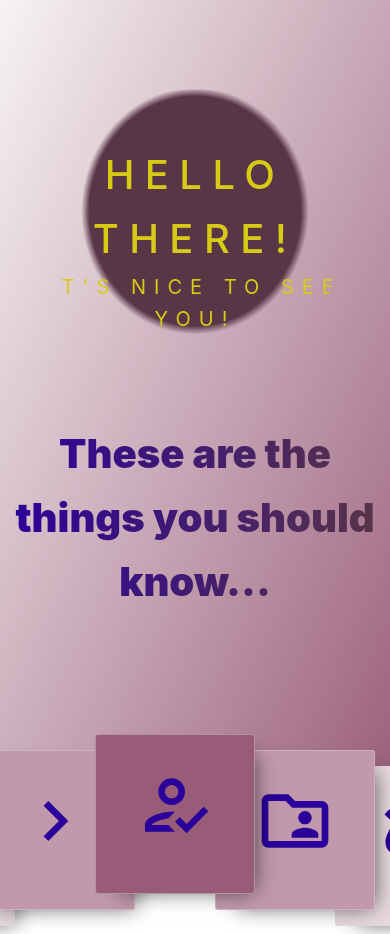
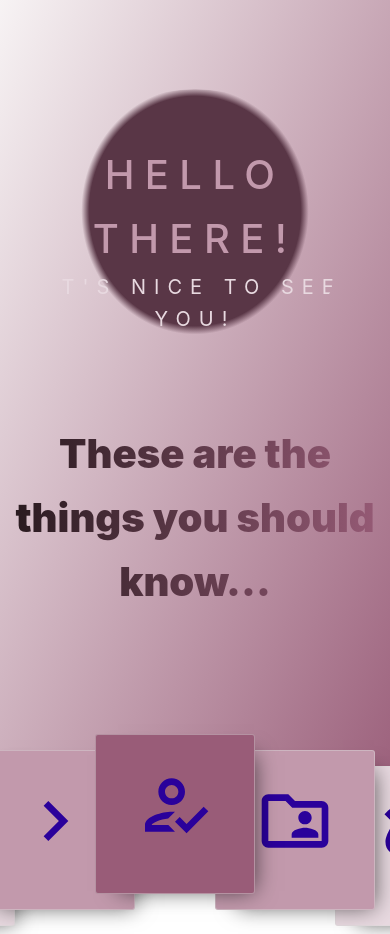
Before and after one commit to treyhay31/hello.treyhay.com, a Svelte app: page / in a window 390 px wide. Shown: the top 934 px of the page. Built offline with nearby package versions, Linux system fonts and the light colour scheme.

Commit message:
time to make responsive

```diff
--- a/src/App.svelte
+++ b/src/App.svelte
@@ -46,14 +46,14 @@
 	}
 
 	h1 {
-		color: var(--color-background-primary);
+		color: var(--color-2);
 		text-transform: uppercase;
 		font-size: var(--size-font-huge);
 		font-weight: 500;
 		letter-spacing: 1.3rem;
 	}
 	h2 {
-		color: var(--color-background-primary);
+		color: var(--color-1);
 		text-transform: uppercase;
 		font-size: var(--size-font-big);
 		font-weight: 400;
@@ -67,9 +67,9 @@
 		display: inline-block;
 		color: transparent;
 		background-image: linear-gradient(
-			to right,
-			var(--color-font-primary),
-			var(--color-4)
+			to left,
+			var(--color-3),
+			var(--color-5)
 		);
 		-webkit-background-clip: text;
 		background-clip: text;
--- a/src/components/Things/Things.svelte
+++ b/src/components/Things/Things.svelte
@@ -67,7 +67,7 @@
 			var(--color-font-primary),
 			var(--color-4)
     );
-    color: var(--color-background-primary);
+    color: var(--color-2);
 
     display: grid;
     grid-template-columns: 1fr;
@@ -79,8 +79,9 @@
     z-index: 1000;
   }
   .the-display h4 {
+    color: var(--color-0);
     font-size: 10rem;
-    transform: translateY(-20rem) translateX(1rem) skewY(-14deg) skewX(-11deg);
+    transform: translateY(-10rem) translateX(1rem) skewY(-14deg) skewX(-11deg);
     letter-spacing: 2rem;
   }
   .the-display ul {
@@ -98,15 +99,16 @@
     padding: 1rem 2rem;
     text-decoration: none;
     text-transform: uppercase;
-    background-image: linear-gradient(150deg, transparent 0%, transparent 50%, var(--color-1) 50%);
+    background-image: linear-gradient(145deg, transparent 0%, transparent 50%, var(--color-1) 50%);
     background-size: 250%;
-    transition: all .7s; }
+    transition: all .7s;
+  }
 
   .display__item--link:hover, .display__item--link:active {
     background-position: 100%;
     color: var(--color-4);
-    transform: translateX(1rem); }
-
+    transform: translateX(1rem);
+  }
 
 	.things {
     position: relative;
```
